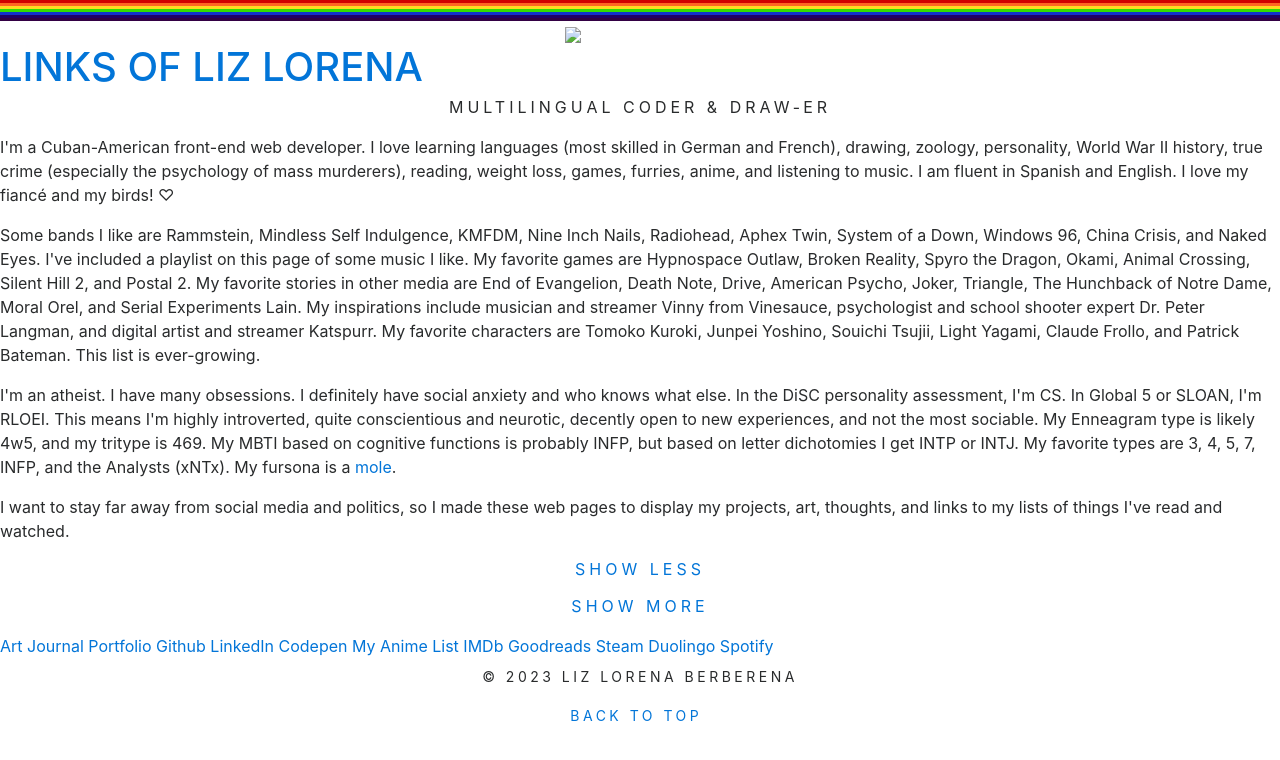
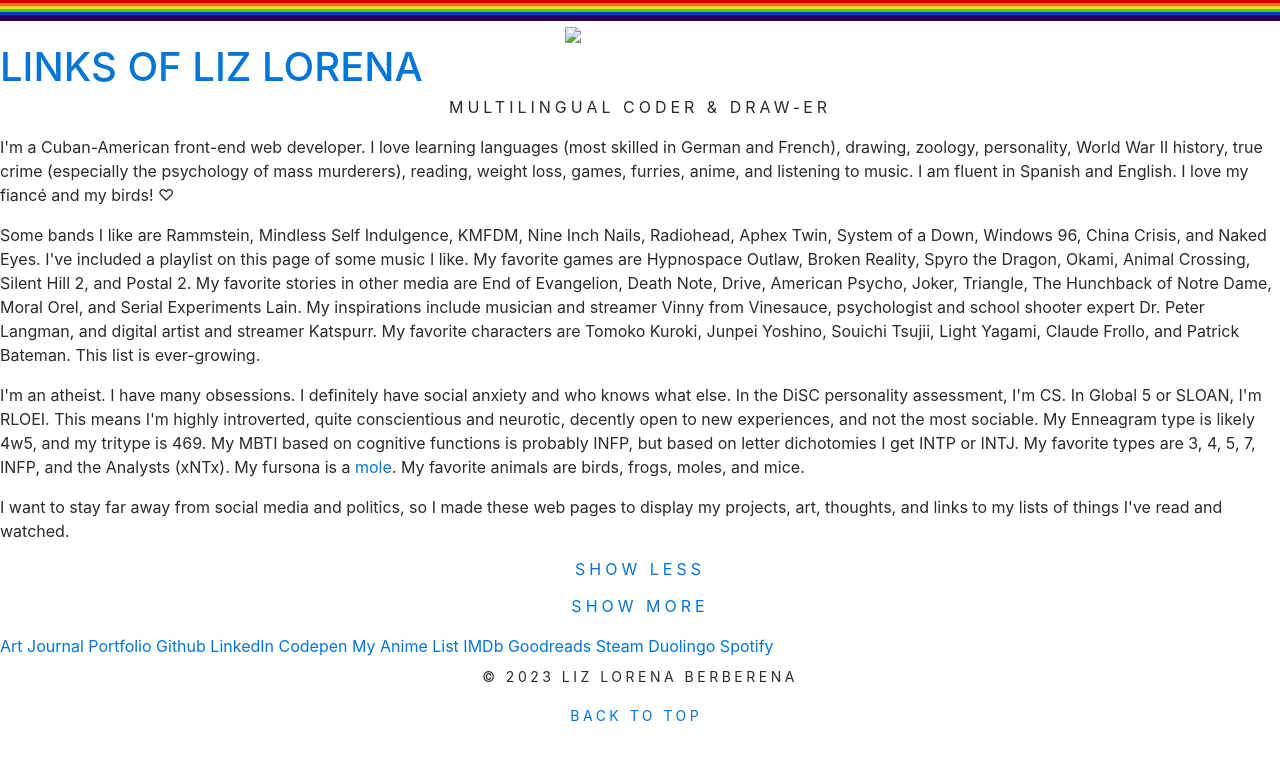
Before and after one commit to lizberberena/old-links, a Jekyll site: the page built from index.html, in a window 1280 px wide. Shown: the top 760 px of the page. Built offline with Jekyll 4.4.1, drawn with Linux system fonts in a browser that asks for light colours; nearby versions of some CDN libraries; the list of posts is cut into pages by our own code.

Commit message:
Update default.html

```diff
--- a/_layouts/default.html
+++ b/_layouts/default.html
@@ -51,7 +51,7 @@ data-config="{'skin':'skins/aquaPink/skin.css','volume':50,'autoplay':false,'shu
 
         <p>I'm a Cuban-American front-end web developer. I love learning languages (most skilled in German and French), drawing, zoology, personality, World War II history, true crime (especially the psychology of mass murderers), reading, weight loss, games, furries, anime, and listening to music. I am fluent in Spanish and English. I love my fiancé and my birds! ♡</p>
             <p>Some bands I like are Rammstein, Mindless Self Indulgence, KMFDM, Nine Inch Nails, Radiohead, Aphex Twin, System of a Down, Windows 96, China Crisis, and Naked Eyes. I've included a playlist on this page of some music I like. My favorite games are Hypnospace Outlaw, Broken Reality, Spyro the Dragon, Okami, Animal Crossing, Silent Hill 2, and Postal 2. My favorite stories in other media are End of Evangelion, Death Note, Drive, American Psycho, Joker, Triangle, The Hunchback of Notre Dame, Moral Orel, and Serial Experiments Lain. My inspirations include musician and streamer Vinny from Vinesauce, psychologist and school shooter expert Dr. Peter Langman, and digital artist and streamer Katspurr. My favorite characters are Tomoko Kuroki, Junpei Yoshino, Souichi Tsujii, Light Yagami, Claude Frollo, and Patrick Bateman. This list is ever-growing.</p>
-        <p>I'm an atheist. I have many obsessions. I definitely have social anxiety and who knows what else. In the DiSC personality assessment, I'm CS. In Global 5 or SLOAN, I'm RLOEI. This means I'm highly introverted, quite conscientious and neurotic, decently open to new experiences, and not the most sociable. My Enneagram type is likely 4w5, and my tritype is 469. My MBTI based on cognitive functions is probably INFP, but based on letter dichotomies I get INTP or INTJ. My favorite types are 3, 4, 5, 7, INFP, and the Analysts (xNTx). My fursona is a <a href="/art/img/2021-molegirl.jpg" target="_blank">mole</a>.</p>
+        <p>I'm an atheist. I have many obsessions. I definitely have social anxiety and who knows what else. In the DiSC personality assessment, I'm CS. In Global 5 or SLOAN, I'm RLOEI. This means I'm highly introverted, quite conscientious and neurotic, decently open to new experiences, and not the most sociable. My Enneagram type is likely 4w5, and my tritype is 469. My MBTI based on cognitive functions is probably INFP, but based on letter dichotomies I get INTP or INTJ. My favorite types are 3, 4, 5, 7, INFP, and the Analysts (xNTx). My fursona is a <a href="/art/img/2021-molegirl.jpg" target="_blank">mole</a>. My favorite animals are birds, frogs, moles, and mice.</p>
         <p style="margin-bottom:0rem;">I want to stay far away from social media and politics, so I made these web pages to display my projects, art, thoughts, and links to my lists of things I've read and watched.</p>
 
       </div>
```
